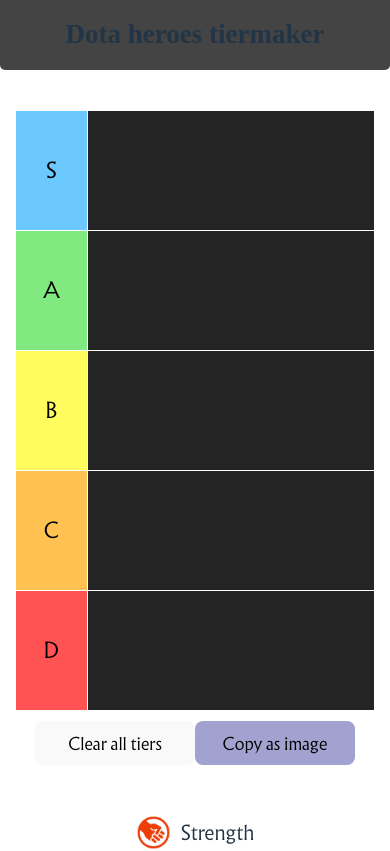
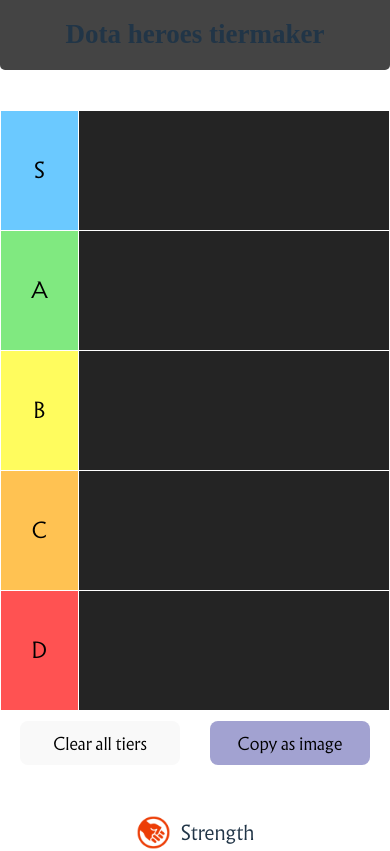
Before and after one commit to qmAsee/dota-tiermaker, a React (Vite) app: page / in a window 390 px wide. Shown: the top 851 px of the page. Built offline with nearby package versions, Linux system fonts and the light colour scheme; a web font is replaced by a local one.

Commit message:
fixed tierlist width on desktop

```diff
--- a/src/components/TierList/TierList.css
+++ b/src/components/TierList/TierList.css
@@ -11,7 +11,7 @@
 .tierlist {
     display: flex;
     flex-direction: column;
-    max-width: 800px;
+    width: 800px;
     margin-bottom: 50px;
 }
 
@@ -81,7 +81,7 @@
 
 @media screen and (max-width: 800px) {
     .tierlist {
-
+        width: 100%
     }
 
     .tierlist__buttons {
```
